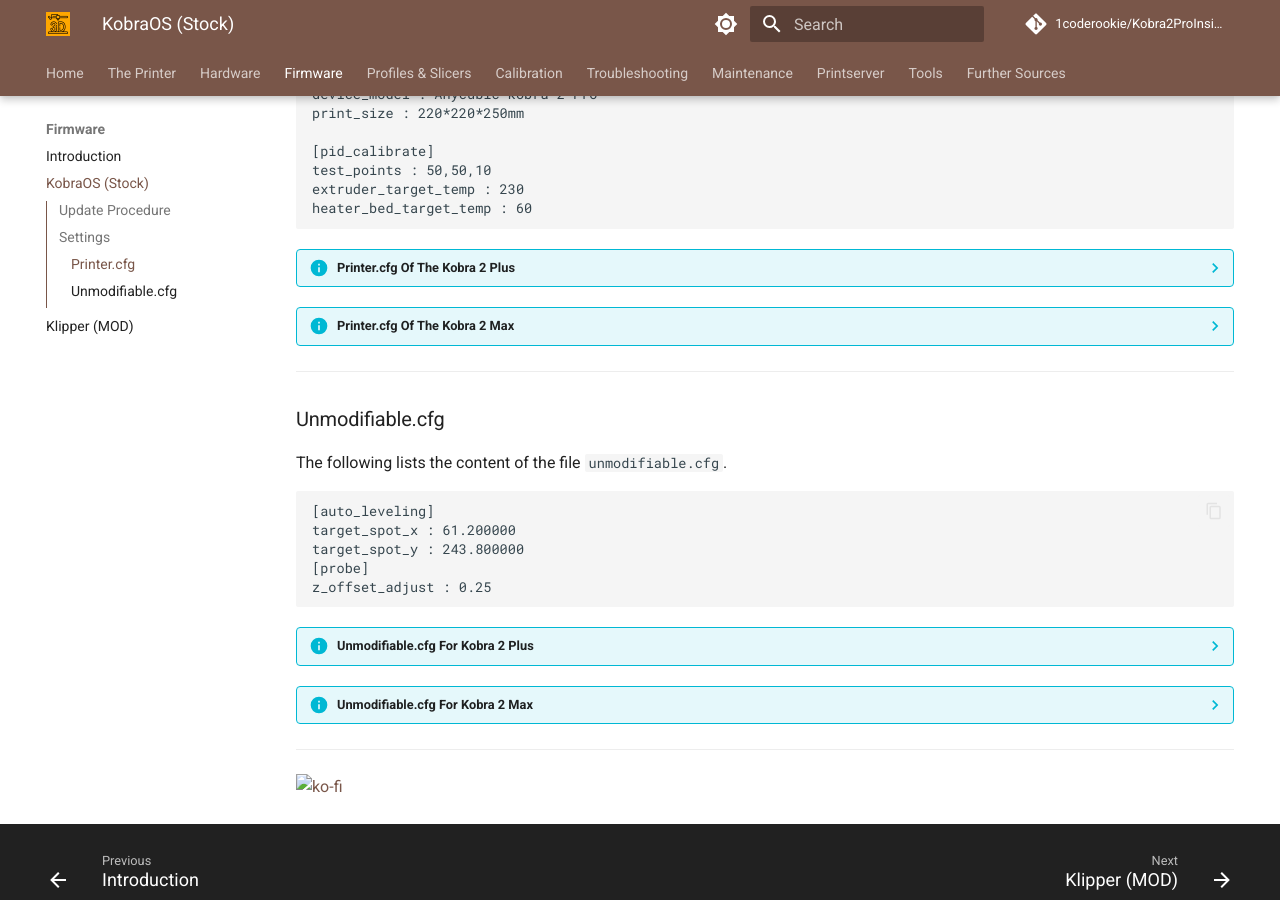
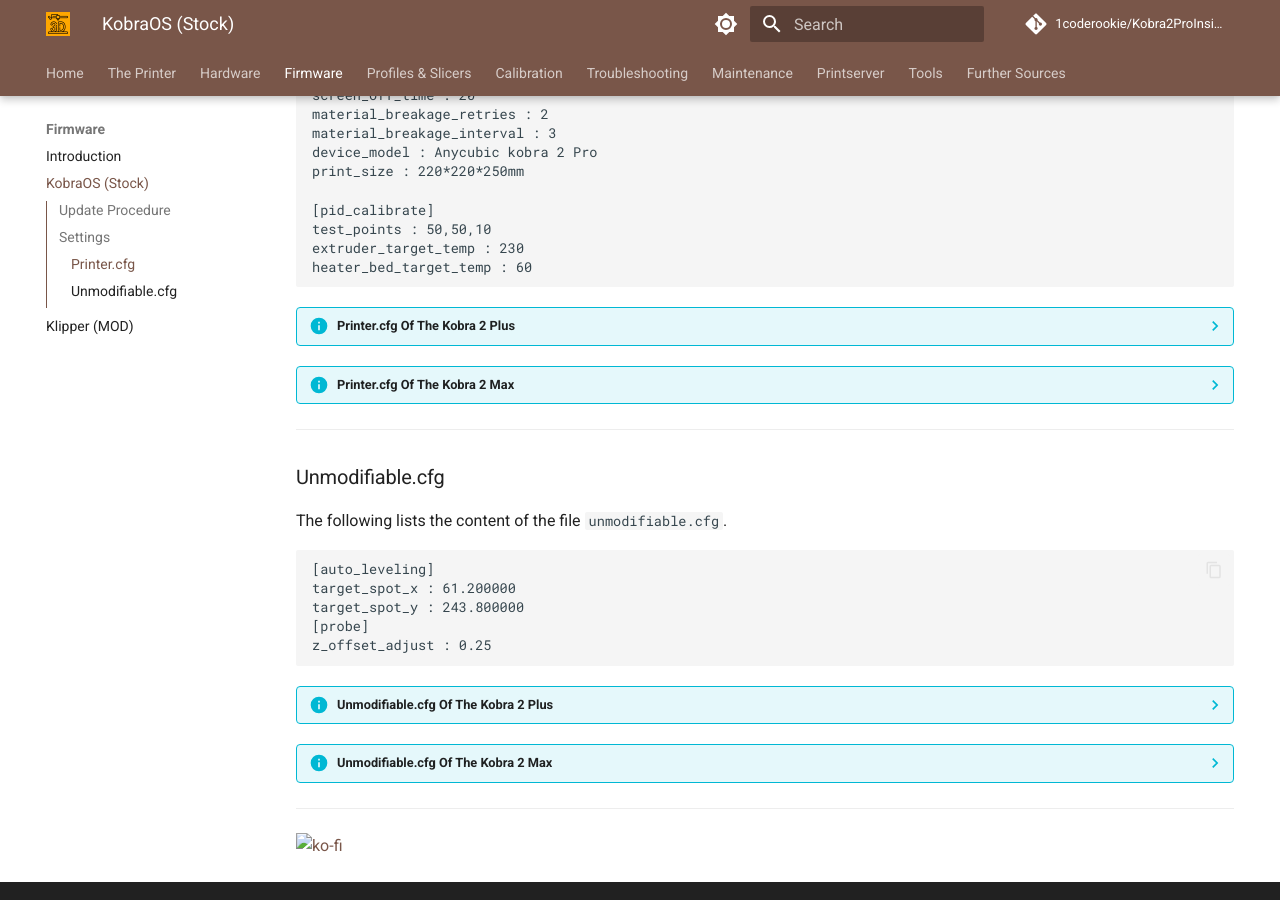
Before and after one commit to 1coderookie/Kobra2ProInsights, an MkDocs documentation site: the page built from docs/firmware/fw_kobraOS.md, in a window 1280 px wide and 900 px high, scrolled down 6555 px. Built offline with MkDocs 1.6.1 and Material for MkDocs 9.7.7, drawn with Linux system fonts in a browser that asks for light colours; comment, search, counter and statistics services are not loaded; some of the changed text lies outside the part shown.

Commit message:
Update fw_kobraOS.md

````diff
--- a/docs/firmware/fw_kobraOS.md
+++ b/docs/firmware/fw_kobraOS.md
@@ -35,6 +35,11 @@
 - the file `unmodifiable.cfg` which seems to contain additional settings for the auto leveling and the probe.
 
 I won't share any of the files, but I'll quote the content of the two config files here in the following.
+
+??? info "Files For The Kobra 2 Plus & Max"
+
+    Just in case you own a Kobra 2 Plus or Max, you can find the content of the belonging files quoted in expandable textboxes below.
+
 
 ---
 
@@ -337,7 +342,7 @@
 heater_bed_target_temp : 60
 ```
 
-??? info "Printer.cfg Of The Kobra 2 **Plus**"
+??? info "Printer.cfg Of The Kobra 2 Plus"
 
     ```
     []
@@ -606,7 +611,7 @@
     heater_bed_target_temp : 60
     ```
 
-??? info "Printer.cfg Of The Kobra 2 **Max**"
+??? info "Printer.cfg Of The Kobra 2 Max"
 
     ```
     []
@@ -890,7 +895,7 @@
 z_offset_adjust : 0.25
 ```
 
-??? info "Unmodifiable.cfg For Kobra 2 **Plus**"
+??? info "Unmodifiable.cfg Of The Kobra 2 Plus"
 
     ```
     [auto_leveling]
@@ -900,7 +905,7 @@
     z_offset_adjust : 0.2
     ```
 
-??? info "Unmodifiable.cfg For Kobra 2 **Max**"
+??? info "Unmodifiable.cfg Of The Kobra 2 Max"
 
     ```
     []
````
